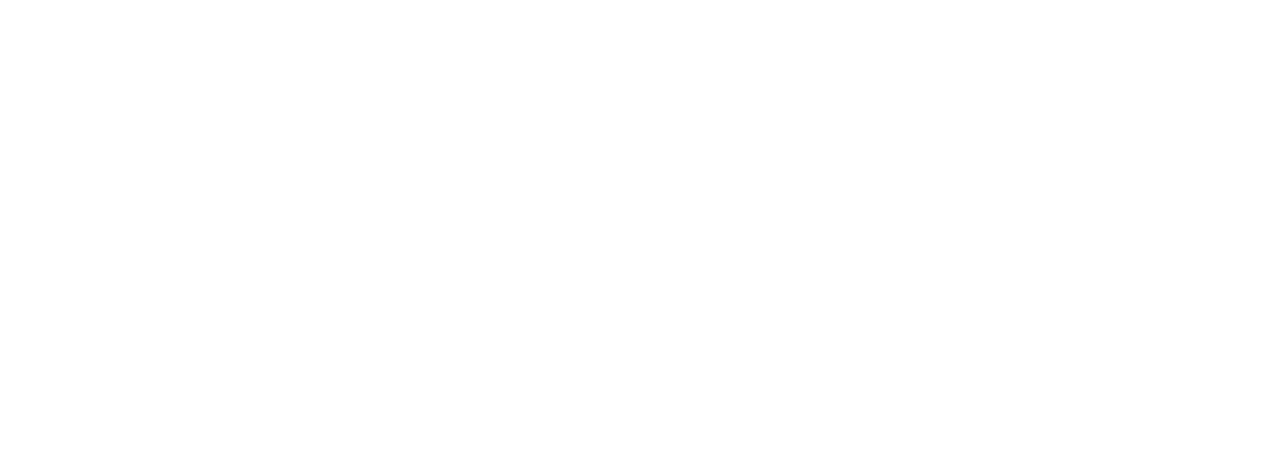
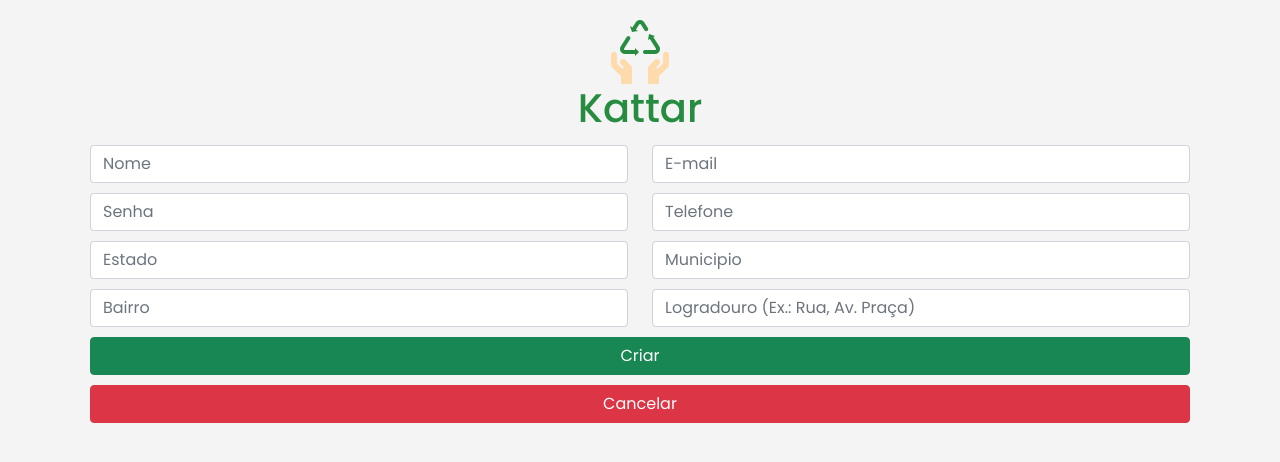
Before and after one commit to regilanmeira/kattar, a PHP site: page /usuario_criar_conta.php in a window 1280 px wide. Before the commit the part shown is empty. Shown: the top 462 px of the page. Run offline with PHP 8.4, Linux system fonts and the light colour scheme; some libraries are stand-ins or nearby versions.

Commit message:
Criado a página de criar conta do usuário

```diff
--- a/controller/referencias.php
+++ b/controller/referencias.php
@@ -16,6 +16,5 @@
 <!-- FOLHA DE ESTILO DO APLICATIVO -->
 <link href="../view/css/estilo.css" rel="stylesheet" />
 
-
 <!-- LINK PARA OS ICONES DO FONTAWESOME -->
 <script src="https://kit.fontawesome.com/93b56ca915.js" crossorigin="anonymous"></script>
--- a/view/cooperativa_criar_conta.php
+++ b/view/cooperativa_criar_conta.php
@@ -12,7 +12,6 @@
         <div class="row">
 
             <?php require "cabecalho_pagina.php" ?>
-
 
             <div class="col-md-6">
                 <input type="text" class="form-control" required name="txtNome" placeholder="Informe o nome da cooperativa" />
@@ -48,14 +47,14 @@
             <div class="col-md-12" style="text-align: left;">
 
 
-                <input type="submit" formaction="../controller/cooperativa_criar_conta_salvar.php" class="btn btn-success" value="Enviar">
+                <input type="submit" formaction="../controller/cooperativa_criar_conta_salvar.php" class="btn btn-success" value="Criar">
             </div>
         </div>
         <div class="row">
             <div class="col-md-12" style="text-align: left;">
 
                 <a href="index.php">
-                <input  type="button" class="btn btn-danger" value="Voltar">
+                <input  type="button" class="btn btn-danger" value="Cancelar">
                 </a>
             </div>
         </div>
--- a/view/usuario_criar_conta.php
+++ b/view/usuario_criar_conta.php
@@ -0,0 +1,69 @@
+<!DOCTYPE html>
+<html lang="pt-br">
+<head>
+    <meta charset="UTF-8">
+    <meta name="viewport" content="width=device-width, initial-scale=1.0">
+    <?php require "referencias.php" ?>
+
+</head>
+<body>
+    <form method="post">
+    <div class="container">
+        <div class="row">
+
+            <?php require "cabecalho_pagina.php" ?>
+
+            <div class="col-md-6">
+                <input type="text" class="form-control" required name="txtNome" placeholder="Nome" />
+            </div>
+
+            <div class="col-md-6">
+                <input type="email" class="form-control" required name="txtEmail" placeholder="E-mail" />
+            </div>
+
+            <div class="col-md-6">
+                <input type="password" class="form-control"  required name="txtSenha" placeholder="Senha" />
+            </div>
+
+            <div class="col-md-6">
+                <input type="text" class="form-control" required onkeyup="formataTelefone(this,event)" maxlength="15"  name="txtTelefone" placeholder="Telefone" />
+            </div>
+
+            <div class="col-md-6">
+                <input type="text" class="form-control"  name="txtEstado" placeholder="Estado" />
+            </div>
+
+            <div class="col-md-6">
+                <input type="text" class="form-control"  name="txtMunicipio" placeholder="Municipio" />
+            </div>
+
+            <div class="col-md-6">
+                <input type="text" class="form-control"  name="txtBairro" placeholder="Bairro" />
+            </div>
+
+            <div class="col-md-6">
+                <input type="text" class="form-control"  name="txtLogradouro" placeholder="Logradouro (Ex.: Rua, Av. Praça)" />
+            </div>
+
+        </div>
+
+        <div class="row">
+            <div class="col-md-12" style="text-align: left;">
+
+
+                <input type="submit" formaction="../controller/usuario_criar_conta_salvar.php" class="btn btn-success" value="Criar">
+            </div>
+        </div>
+        <div class="row">
+            <div class="col-md-12" style="text-align: left;">
+
+                <a href="index.php">
+                <input  type="button" class="btn btn-danger" value="Cancelar">
+                </a>
+            </div>
+        </div>
+
+    </div>
+    </form>
+</body>
+</html>
```
Also changed, not shown: controller/cooperativa_criar_conta_salvar.php (+3 -13 lines).
